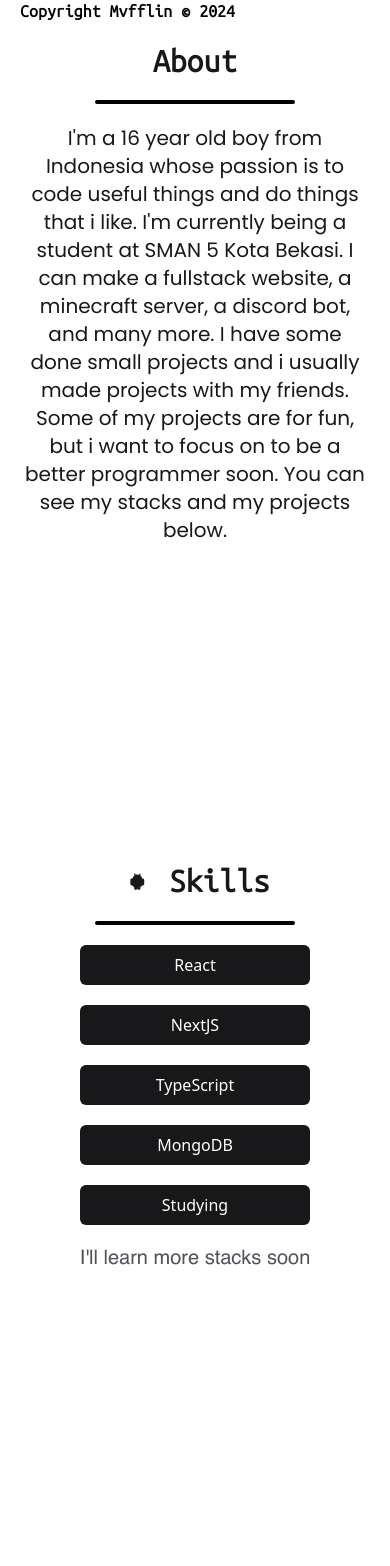
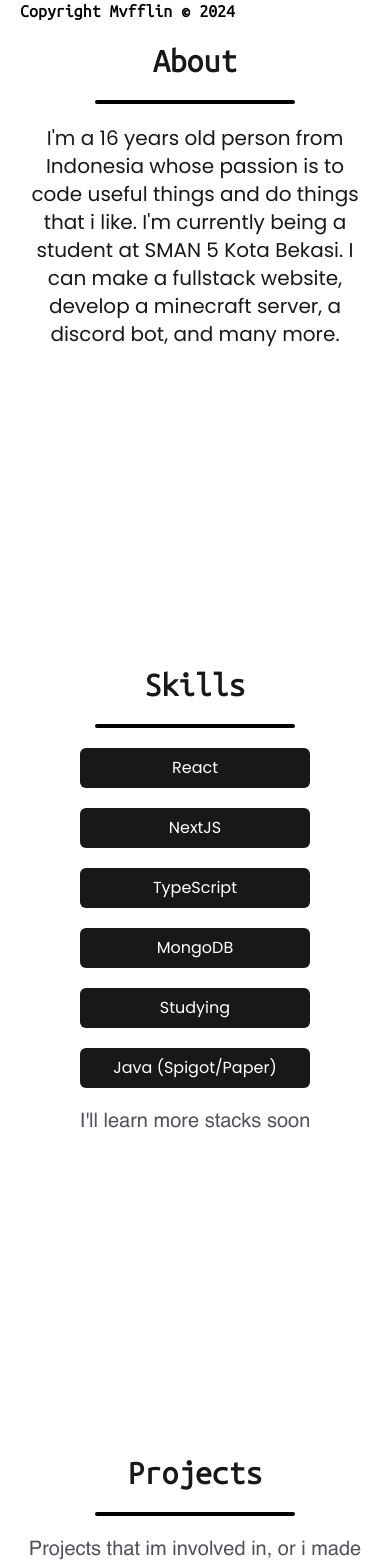
Before and after one commit to mvfflin/mvfflin-profile, a Next.js app: page / in a window 390 px wide. Shown: the part 800-2366 px from the top of the page. Built offline with nearby package versions, Linux system fonts and the light colour scheme.

Commit message:
feat: minor updates

```diff
--- a/src/components/about.tsx
+++ b/src/components/about.tsx
@@ -5,14 +5,10 @@ export const AboutSection = () => {
         <h1 className="title font-ubuntu_sans">About</h1>
         <hr className="line"></hr>
         <h1 className="text-xl font-poppins">
-          I&apos;m a 16 year old boy from Indonesia whose passion is to code
+          I&apos;m a 16 years old person from Indonesia whose passion is to code
           useful things and do things that i like. I&apos;m currently being a
-          student at SMAN 5 Kota Bekasi. I can make a fullstack website, a
-          minecraft server, a discord bot, and many more. I have some done small
-          projects and i usually made projects with my friends.
-          <br />
-          Some of my projects are for fun, but i want to focus on to be a better
-          programmer soon. You can see my stacks and my projects below.
+          student at SMAN 5 Kota Bekasi. I can make a fullstack website, develop
+          a minecraft server, a discord bot, and many more.
         </h1>
       </div>
     </section>
--- a/src/components/contact.tsx
+++ b/src/components/contact.tsx
@@ -1,9 +1,7 @@
 export const ContactSection = () => {
   return (
-    <section id="contact" className="text-center pb-64">
-      <h1 className="title font-ubuntu_sans">
-        <span className="font-logo">m</span> Contact Me
-      </h1>
+    <section id="contact" className="text-center py-64">
+      <h1 className="title font-ubuntu_sans">Contact Me</h1>
       <hr className="line"></hr>
       <h1 className="text-xl my-2 font-poppins">
         You can contact me to ask me something, maybe you want me to make you a
@@ -37,15 +35,15 @@ export const ContactSection = () => {
         </a>
       </div>
       <h1 className="mt-12 text-xl font-typedry">
-        <span className="font-logo">W</span> My fav playlist (currently)
+        <span className="font-logo">W</span> My current fav album
       </h1>
       <iframe
         style={{ borderRadius: 15 }}
-        src="https://open.spotify.com/embed/playlist/0QPF2Ddzj935zvXy7DtAJG?utm_source=generator&theme=0"
+        className=" mx-auto mt-5"
+        src="https://open.spotify.com/embed/album/1k7UoaHhzVpVmeCUVmDvnH?utm_source=generator&theme=0"
         width="50%"
-        className="mx-auto mt-5"
         height="352"
-        allowFullScreen
+        frameBorder="0"
         allow="autoplay; clipboard-write; encrypted-media; fullscreen; picture-in-picture"
         loading="lazy"
       ></iframe>
--- /dev/null
+++ b/src/components/history.tsx
@@ -0,0 +1,90 @@
+export default function HistorySection() {
+  return (
+    <>
+      <section id="history" className="pb-52 flex">
+        <div className="m-auto">
+          <h1 className="title font-ubuntu_sans text-center">History</h1>
+          <hr className="mt-5 w-3/5 lg:w-1/5 mx-auto" />
+          <ol className="items-center sm:flex mt-10">
+            <li className="relative mb-6 sm:mb-0">
+              <div className="flex items-center">
+                <div className="z-10 flex items-center justify-center w-6 h-6 rounded-full ring-0  bg-blue-900 sm:ring-8 ring-gray-900 shrink-0">
+                  <svg
+                    className="w-3.5 h-3.5 text-blue-300"
+                    aria-hidden="true"
+                    xmlns="http://www.w3.org/2000/svg"
+                    width="24"
+                    height="24"
+                    fill="currentColor"
+                    viewBox="0 0 24 24"
+                  >
+                    <path d="m6 10.5237-2.27075.6386C3.29797 11.2836 3 11.677 3 12.125V20c0 .5523.44772 1 1 1h2V10.5237Zm12 0 2.2707.6386c.4313.1213.7293.5147.7293.9627V20c0 .5523-.4477 1-1 1h-2V10.5237Z" />
+                    <path
+                      fillRule="evenodd"
+                      d="M12.5547 3.16795c-.3359-.22393-.7735-.22393-1.1094 0l-6.00002 4c-.45952.30635-.5837.92722-.27735 1.38675.30636.45953.92723.5837 1.38675.27735L8 7.86853V21h8V7.86853l1.4453.96352c.0143.00957.0289.01873.0435.02746.1597.09514.3364.14076.5112.1406.3228-.0003.6395-.15664.832-.44541.3064-.45953.1822-1.0804-.2773-1.38675l-6-4ZM10 12c0-.5523.4477-1 1-1h2c.5523 0 1 .4477 1 1s-.4477 1-1 1h-2c-.5523 0-1-.4477-1-1Zm1-4c-.5523 0-1 .44772-1 1s.4477 1 1 1h2c.5523 0 1-.44772 1-1s-.4477-1-1-1h-2Z"
+                      clipRule="evenodd"
+                    />
+                  </svg>
+                </div>
+                <div className="hidden sm:flex w-full h-0.5 bg-gray-700"></div>
+              </div>
+              <div className="mt-3 sm:pe-8 ">
+                <h3 className="text-lg lg:text-2xl font-bold text-black dark:text-white">
+                  Hanji Community
+                </h3>
+                <h4 className="text-md lg:text-lg my-2 italic text-zinc-800 dark:text-gray-300">
+                  as Minecraft Server Developer
+                </h4>
+                <time className="block mb-2 text-sm lg:text-lg font-normal leading-none  text-gray-500">
+                  2020 - 2021
+                </time>
+                {/* <p className="text-base font-normal text-gray-500 dark:text-gray-400">
+                    Lorem ipsum dolor sit, amet consectetur adipisicing elit.
+                    Iusto, rerum!
+                  </p> */}
+              </div>
+            </li>
+            <li className="relative mb-6 sm:mb-0">
+              <div className="flex items-center">
+                <div className="z-10 flex items-center justify-center w-6 h-6  rounded-full ring-0  bg-blue-900 sm:ring-8 ring-gray-900 shrink-0">
+                  <svg
+                    className="w-3.5 h-3.5 text-blue-300"
+                    aria-hidden="true"
+                    xmlns="http://www.w3.org/2000/svg"
+                    width="24"
+                    height="24"
+                    fill="currentColor"
+                    viewBox="0 0 24 24"
+                  >
+                    <path d="m6 10.5237-2.27075.6386C3.29797 11.2836 3 11.677 3 12.125V20c0 .5523.44772 1 1 1h2V10.5237Zm12 0 2.2707.6386c.4313.1213.7293.5147.7293.9627V20c0 .5523-.4477 1-1 1h-2V10.5237Z" />
+                    <path
+                      fillRule="evenodd"
+                      d="M12.5547 3.16795c-.3359-.22393-.7735-.22393-1.1094 0l-6.00002 4c-.45952.30635-.5837.92722-.27735 1.38675.30636.45953.92723.5837 1.38675.27735L8 7.86853V21h8V7.86853l1.4453.96352c.0143.00957.0289.01873.0435.02746.1597.09514.3364.14076.5112.1406.3228-.0003.6395-.15664.832-.44541.3064-.45953.1822-1.0804-.2773-1.38675l-6-4ZM10 12c0-.5523.4477-1 1-1h2c.5523 0 1 .4477 1 1s-.4477 1-1 1h-2c-.5523 0-1-.4477-1-1Zm1-4c-.5523 0-1 .44772-1 1s.4477 1 1 1h2c.5523 0 1-.44772 1-1s-.4477-1-1-1h-2Z"
+                      clipRule="evenodd"
+                    />
+                  </svg>
+                </div>
+                <div className="hidden sm:flex w-full  h-0.5 bg-gray-700"></div>
+              </div>
+              <div className="mt-3 sm:pe-8">
+                <h3 className="text-lg lg:text-2xl font-semibold text-black dark:text-white">
+                  NexterCraft
+                </h3>
+                <h4 className="text-md lg:text-lg my-2 italic text-zinc-800 dark:text-gray-300">
+                  as Minecraft Server Developer
+                </h4>
+                <time className="block mb-2 text-sm lg:text-lg font-normal leading-none text-gray-500">
+                  2021 - 2022
+                </time>
+                {/* <p className="text-base font-normal text-gray-500 dark:text-gray-400">
+                    Lorem ipsum dolor sit, amet consectetur adipisicing elit.
+                    Iusto, rerum!
+                  </p> */}
+              </div>
+            </li>
+          </ol>
+        </div>
+      </section>
+    </>
+  );
+}
--- a/src/components/projects.tsx
+++ b/src/components/projects.tsx
@@ -2,9 +2,7 @@ export const ProjectSection = () => {
   return (
     <section id="projects" className="text-center py-40">
       <div className="m-auto">
-        <h1 className="title font-ubuntu_sans">
-          <span className="font-logo">v</span> Projects
-        </h1>
+        <h1 className="title font-ubuntu_sans">Projects</h1>
         <hr className="line"></hr>
         <h2 className="text-xl dark:text-neutral-400 text-zinc-600 my-5 font-helvetica">
           Projects that im involved in, or i made myself.
--- a/src/components/stacks.tsx
+++ b/src/components/stacks.tsx
@@ -1,12 +1,17 @@
 export const StacksSection = () => {
-  const stacks = ["React", "NextJS", "TypeScript", "MongoDB", "Studying"];
+  const stacks = [
+    "React",
+    "NextJS",
+    "TypeScript",
+    "MongoDB",
+    "Studying",
+    "Java (Spigot/Paper)",
+  ];
 
   return (
     <section id="stacks" className="text-center flex py-40">
       <div className="m-auto">
-        <h1 className="title font-ubuntu_sans">
-          <span className="font-logo">Ø</span> Skills
-        </h1>
+        <h1 className="title font-ubuntu_sans">Skills</h1>
         <hr className="line"></hr>
         <div className="grid grid-cols-1 lg:flex lg:text-center lg:justify-center gap-5">
           {stacks.map((stack, index) => {
--- a/src/pages/index.tsx
+++ b/src/pages/index.tsx
@@ -7,6 +7,7 @@ import { AboutSection } from "@/components/about";
 import { StacksSection } from "@/components/stacks";
 import { ProjectSection } from "@/components/projects";
 import { ContactSection } from "@/components/contact";
+import HistorySection from "@/components/history";
 
 const inter = Inter({ subsets: ["latin"] });
 
@@ -20,6 +21,7 @@ export default function Home() {
           <AboutSection />
           <StacksSection />
           <ProjectSection />
+          <HistorySection />
           <ContactSection />
         </div>
         <footer className="bottom-0 fixed font-bold p-5 dark:text-white font-ubuntu_sans">
--- a/src/styles/globals.css
+++ b/src/styles/globals.css
@@ -141,7 +141,7 @@ hr {
 }
 
 .stack-item {
-  @apply dark:bg-zinc-200 px-5 py-2 dark:text-black rounded-md bg-zinc-900 text-white dark:hover:bg-zinc-300 hover:bg-zinc-800 cursor-default;
+  @apply dark:bg-zinc-200 px-5 py-2 font-poppins dark:text-black rounded-md bg-zinc-900 text-white dark:hover:bg-zinc-300 hover:bg-zinc-800 cursor-default;
 }
 
 body {
```
